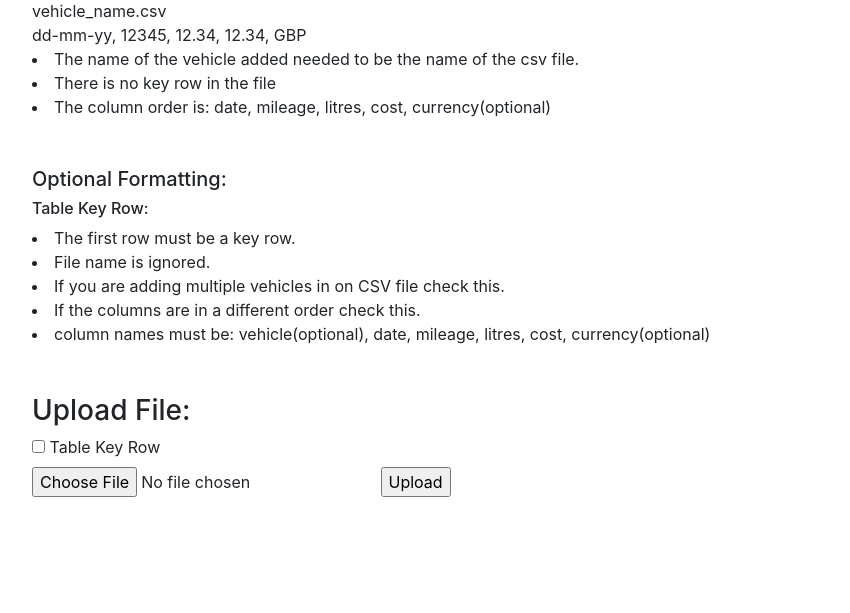
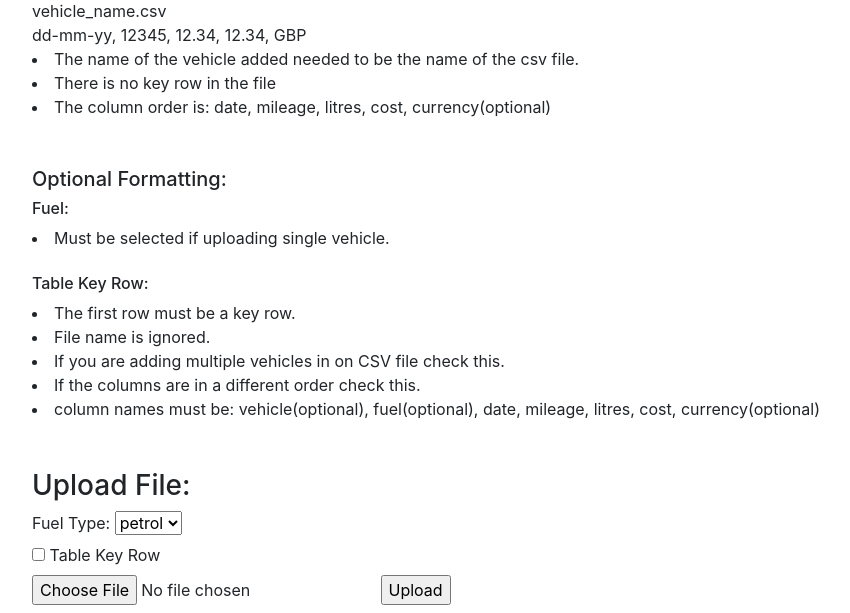
Before and after one commit to someingonewrong/Flask-Fuel-Basics, a Flask app: page /import-csv in a window 1280 px wide. Shown: the part 187-800 px from the top of the page, without its empty margins (53-903 px from the left). Run offline with Flask 3, Linux system fonts and the light colour scheme; the visitor is signed in with stand-in values (Sample User, id 1); parts of the project's set-up code (start-up, migrations or seed data) failed here and were passed over; some libraries are stand-ins or nearby versions.

Commit message:
Added fuel to CSV upload. Added search-vehcile to nav bar.

```diff
--- a/website/csv_things.py
+++ b/website/csv_things.py
@@ -17,12 +17,13 @@ def read_csv(file, current_user):
     with io.TextIOWrapper(file, encoding='utf-8') as text_file:
 
         vehicle = file.filename.rsplit('.', 1)[0].lower()
+        fuel = request.form.get('fuel')
 
         try:
             if request.form.get('key') == 'key':
-                line_n = dict_csv(text_file, current_user, vehicle)
+                line_n = dict_csv(text_file, current_user, vehicle, fuel)
             else:
-                line_n = row_csv(text_file, current_user, vehicle)
+                line_n = row_csv(text_file, current_user, vehicle, fuel)
             db.session.commit()
             message = 'Added ' + str(line_n) + ' Rows'
         except:
@@ -30,7 +31,7 @@ def read_csv(file, current_user):
 
     return message
 
-def row_csv(text_file, current_user, vehicle):
+def row_csv(text_file, current_user, vehicle, fuel):
     reader = csv.reader(text_file, delimiter=',')
 
     line_n = 0
@@ -41,10 +42,7 @@ def row_csv(text_file, current_user, vehicle):
         try: len(temp_date[1])
         except: temp_date = line[0].split('/')
 
-        if len(temp_date[0]) == 4:
-            line_date = date(int(temp_date[0]), int(temp_date[1]), int(temp_date[2]))
-        else:
-            line_date = date(int(temp_date[2]), int(temp_date[1]), int(temp_date[0]))
+        line_date = date(int(temp_date[2])+2000, int(temp_date[1]), int(temp_date[0]))
 
         line_mileage = int(line[1].strip('p'))
         line_cost = int_convert(line[3])
@@ -53,6 +51,7 @@ def row_csv(text_file, current_user, vehicle):
         except: currency = 'GBP'
 
         record = Record(vehicle = vehicle,
+                fuel = fuel,
                 date = line_date,
                 mileage = line_mileage,
                 litres = line_litres,
@@ -64,7 +63,7 @@ def row_csv(text_file, current_user, vehicle):
 
     return line_n
 
-def dict_csv(text_file, current_user, vehicle):
+def dict_csv(text_file, current_user, vehicle, fuel):
     reader = csv.DictReader(text_file, delimiter=',')
 
     line_n = 0
@@ -87,6 +86,7 @@ def dict_csv(text_file, current_user, vehicle):
         except: currency = 'GBP'
 
         record = Record(vehicle = line_vehicle,
+                fuel = fuel,
                 date = line_date,
                 mileage = line_mileage,
                 litres = line_litres,
--- a/website/templates/base.html
+++ b/website/templates/base.html
@@ -49,6 +49,7 @@
                                     <a class="dropdown-item" href="{{ url_for('views.add_record') }}">New Record</a>
                                     <a class="dropdown-item" href="{{ url_for('views.new_vehicle') }}">New Vehicle</a>
                                     <a class="dropdown-item" href="{{ url_for('views.import_csv') }}">Import CSV</a>
+                                    <a class="dropdown-item" href="{{ url_for('views.search_vehicle') }}">Search Vehicle</a>
                               </div>
                         </li>
 
--- a/website/templates/import.html
+++ b/website/templates/import.html
@@ -13,17 +13,24 @@
     <li>The column order is: date, mileage, litres, cost, currency(optional)</li><br><br>
 
     <h5>Optional Formatting:</h5>
+    <h6>Fuel:</h6>
+    <li>Must be selected if uploading single vehicle.</li><br>
     <h6>Table Key Row:</h6>
     <li>The first row must be a key row.</li>
     <li>File name is ignored.</li>
     <li>If you are adding multiple vehicles in on CSV file check this.</li>
     <li>If the columns are in a different order check this.</li>
-    <li>column names must be: vehicle(optional), date, mileage, litres, cost, currency(optional)</li>
+    <li>column names must be: vehicle(optional), fuel(optional), date, mileage, litres, cost, currency(optional)</li>
 
 
     <br><br>
     <h3>Upload File:</h3>
     <form method=post enctype=multipart/form-data>
+        <label for="fuel">Fuel Type: </label>
+        <select name="fuel" id="fuek">
+            <option value="petrol" selected>petrol</option>
+            <option value="diesel" >diesel</option>
+        </select><br>
         <input type="checkbox" name="key" value="key">
         <label for="key"> Table Key Row</label><br>
         <input type=file name=file>
```
Also changed, not shown: README.md.
